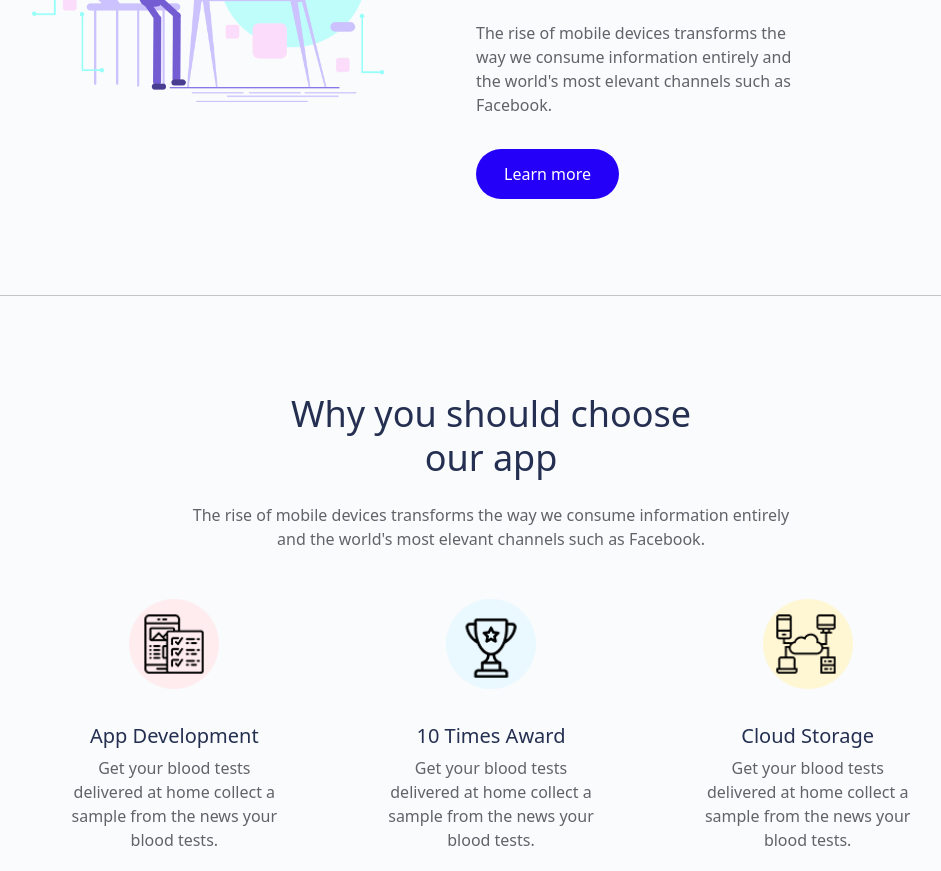
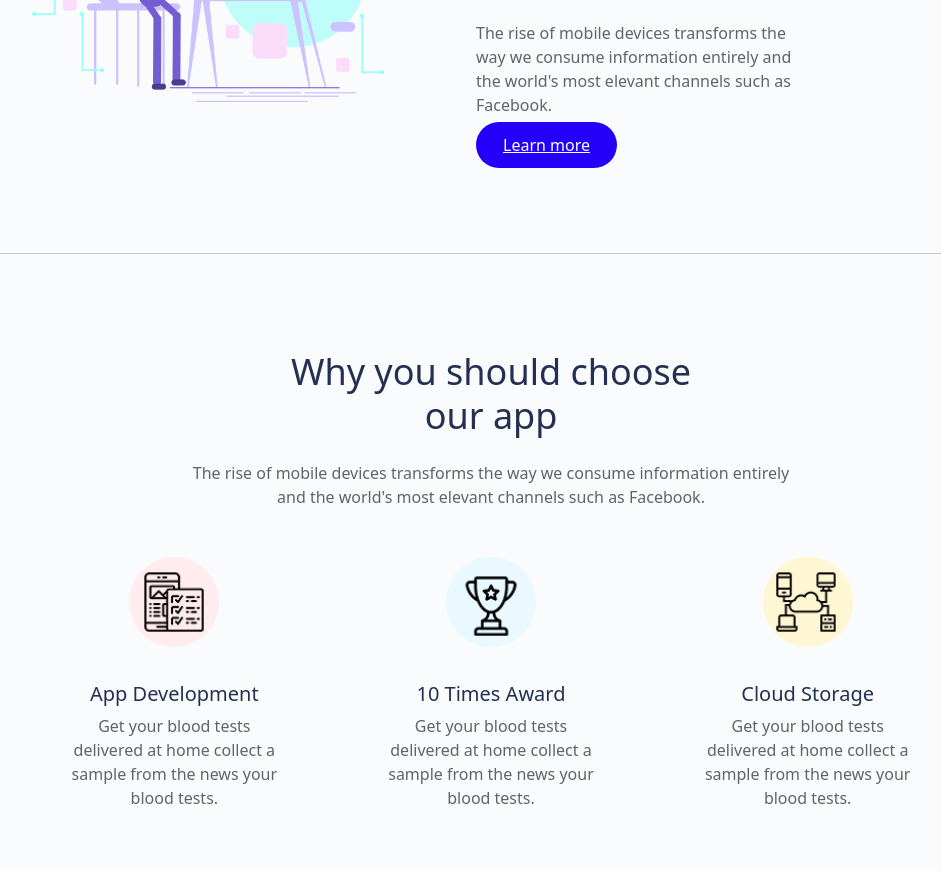
Before and after one commit to sojibroy360/applab, a plain HTML site: page index.html in a window 1280 px wide. Shown: the part 2986-3857 px from the top of the page, without its empty margins (149-1090 px from the left). Drawn offline with nearby package versions, Linux system fonts and the light colour scheme.

Commit message:
Update index.html

```diff
--- a/index.html
+++ b/index.html
@@ -219,7 +219,7 @@
                         <p class="pt-3">The rise of mobile devices transforms the way we
                             consume information entirely and the world's most
                             elevant channels such as Facebook.</p>
-                        <a class="btn mt-3" href="">Learn more</a>
+                        <a class="mt-3" href="">Learn more</a>
                     </div>
                 </div>
                 <div class="col-2"></div>
```
